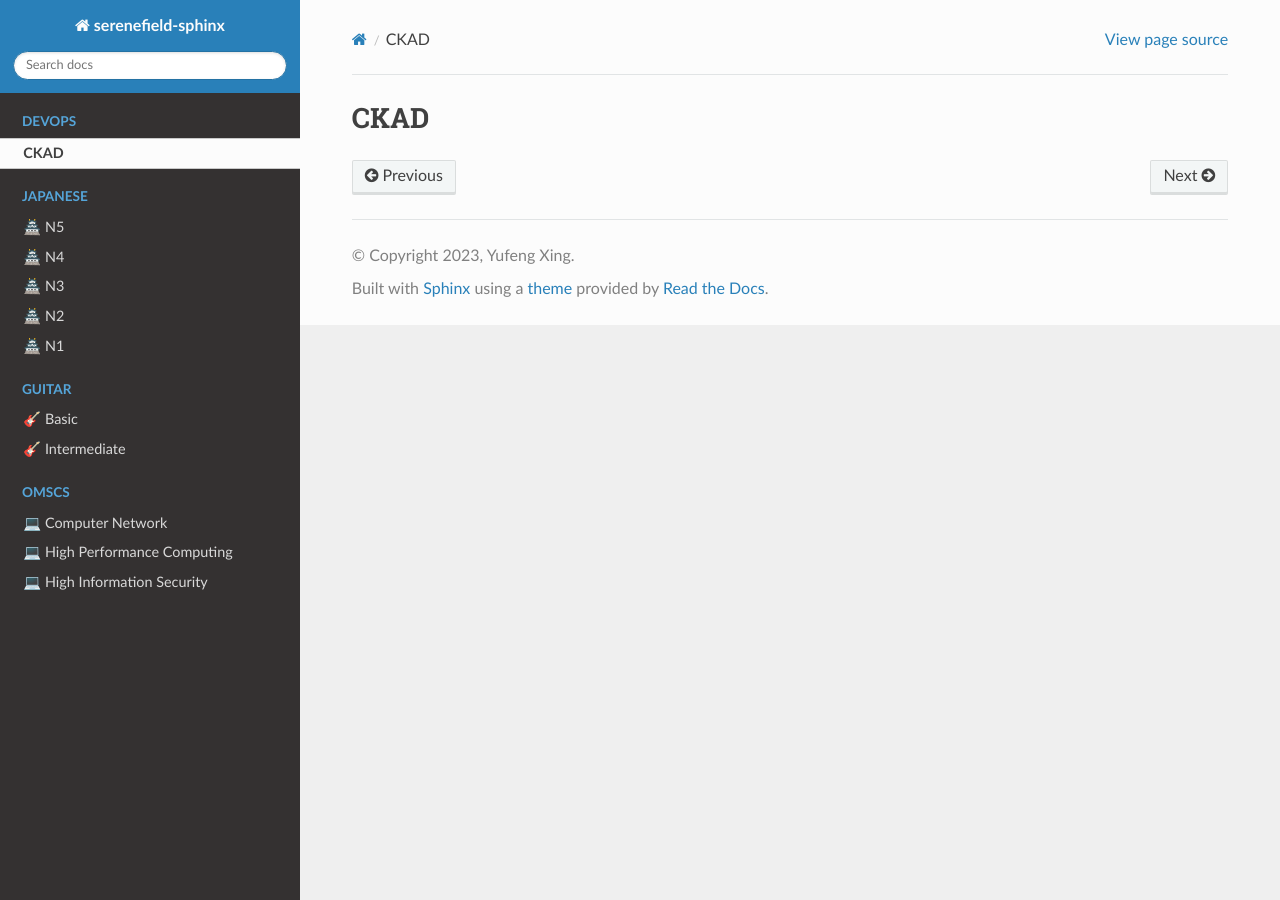
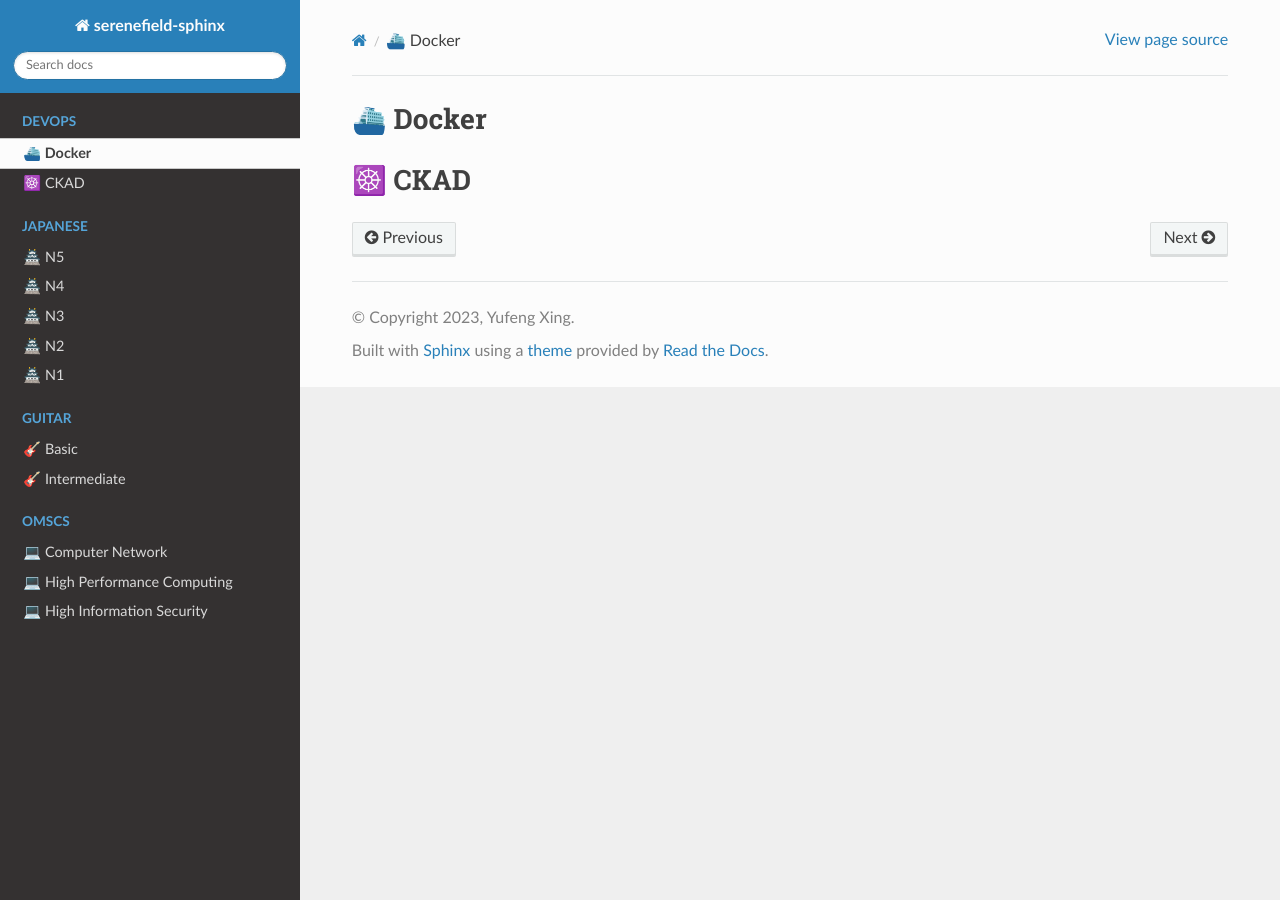
Before and after one commit to Serene-Field/sphinx-transit, a Sphinx documentation site: the page built from docs/devops/index.rst, in a window 1280 px wide. Built offline with Sphinx 7.4.7 and the Read the Docs theme 2.0.0, drawn with Linux system fonts in a browser that asks for light colours; pages that are not in the unit, such as notebooks, are missing from menus.

Commit message:
tweak: layout

```diff
--- a/docs/devops/index.rst
+++ b/docs/devops/index.rst
@@ -1,6 +1,11 @@
-CKAD
+⛴️  Docker
 =============
 
 .. toctree::
    :maxdepth: 1
-   :caption: CKAD notes
+
+☸️  CKAD
+=============
+
+.. toctree::
+   :maxdepth: 1
--- a/docs/index.rst
+++ b/docs/index.rst
@@ -32,6 +32,6 @@ SereneField Sphinx
 
 .. toctree::
    :maxdepth: 1
-   :caption: 🧪 Tests
+   :caption: Tests
 
    tests/index
```
Also changed, not shown: docs/Guitar/index.rst (+4 -6 lines), docs/Jap/index.rst (+5 -10 lines), docs/OMSCS/index.rst (+3 -6 lines), 1 other file.
